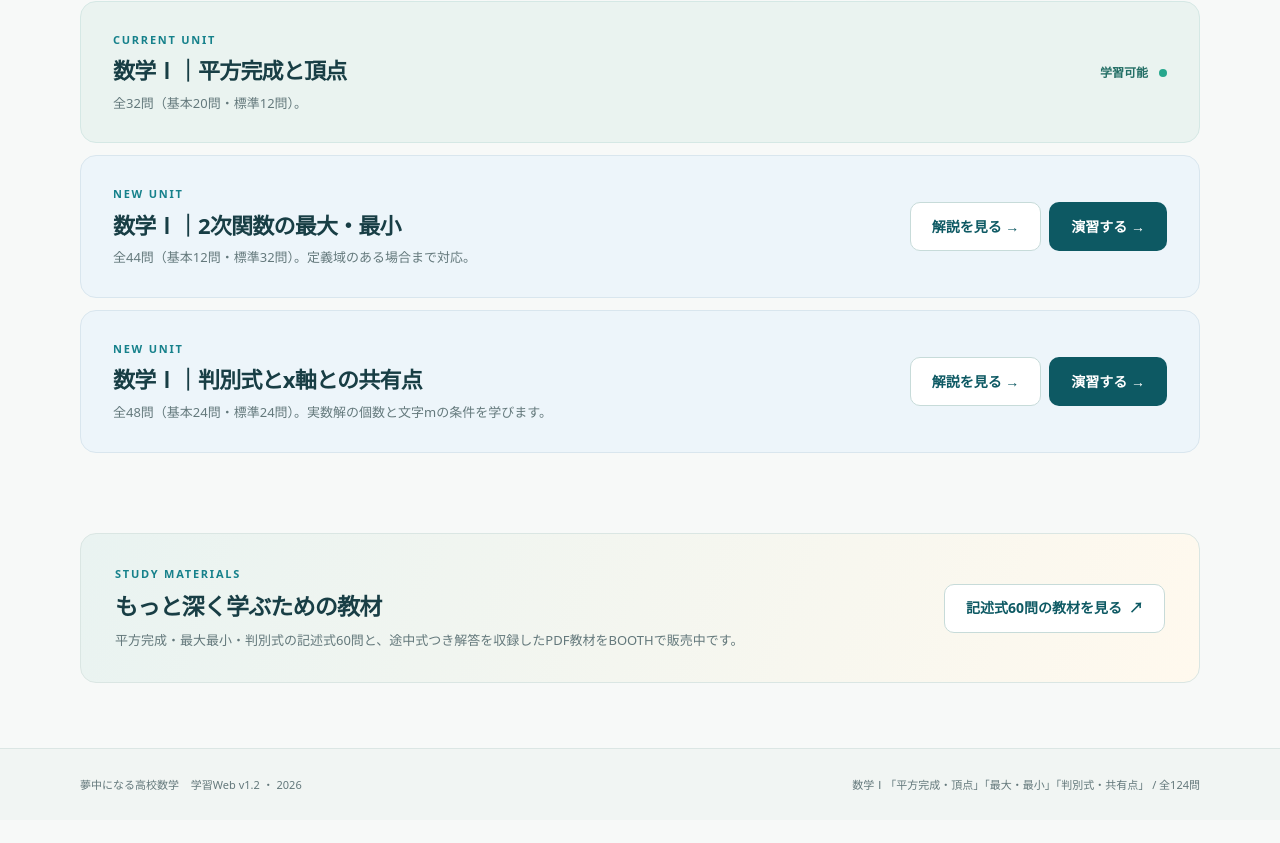
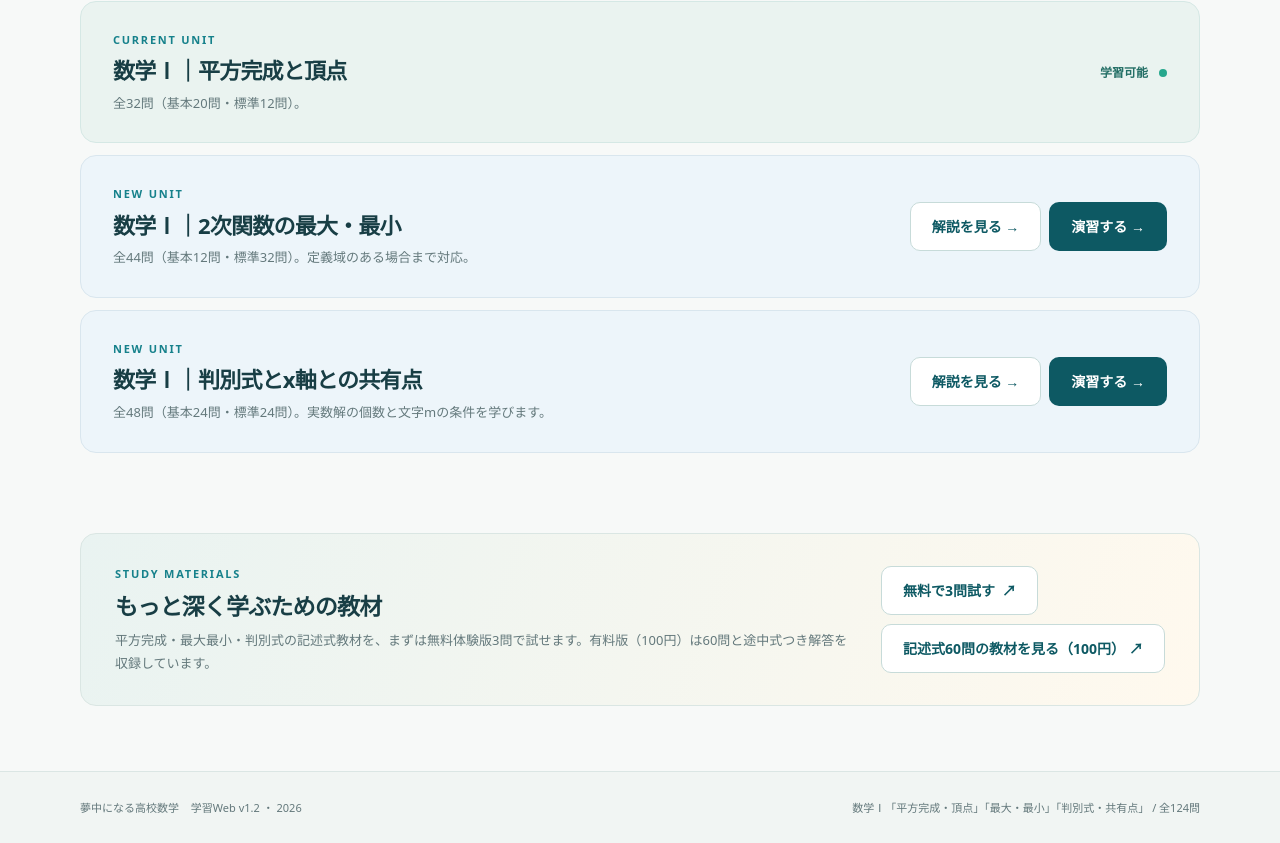
Before and after one commit to dokkurou1214-lgtm/muchu-kokosugaku, a plain HTML site: page index.html in a window 1280 px wide. Shown: the part 1145-1988 px from the top of the page. Before the commit the page ends 1965 px from the top, so only its background shows below. Drawn offline with Linux system fonts and the light colour scheme.

Commit message:
Add free three-question BOOTH trial alongside paid material

```diff
--- a/index.html
+++ b/index.html
@@ -199,7 +199,7 @@
       <div class="list-card"><h2>学習記録の管理</h2><p>記録はこの端末・ブラウザ内にだけ保存します。別端末へ引き継ぐ場合はJSONを保存し、移行先で読み込んでください。</p><div class="record-buttons"><button class="btn btn-outline" type="button" id="export-records">JSONを書き出す</button><label class="btn btn-outline file-label">JSONを読み込む <input type="file" id="import-records" accept=".json,application/json"></label><button class="btn btn-danger" type="button" id="clear-records">記録を削除</button></div><p class="small-help">取り込みは既存の記録を上書きします。取り込み前に書き出しを推奨します。</p></div>
     </section>
 
-    <section class="booth-section" aria-labelledby="booth-title"><div><p class="eyebrow">STUDY MATERIALS</p><h2 id="booth-title">もっと深く学ぶための教材</h2><p>平方完成・最大最小・判別式の記述式60問と、途中式つき解答を収録したPDF教材をBOOTHで販売中です。</p></div><a class="btn btn-outline" href="https://studyworks.booth.pm/items/9057507" target="_blank" rel="noopener noreferrer">記述式60問の教材を見る <span class="sr-only">（別のタブで開く）</span> ↗</a></section>
+    <section class="booth-section" aria-labelledby="booth-title"><div><p class="eyebrow">STUDY MATERIALS</p><h2 id="booth-title">もっと深く学ぶための教材</h2><p>平方完成・最大最小・判別式の記述式教材を、まずは無料体験版3問で試せます。有料版（100円）は60問と途中式つき解答を収録しています。</p></div><div class="record-buttons" style="flex:0 1 320px;min-width:0;max-width:100%"><a class="btn btn-outline" style="white-space:normal" href="https://studyworks.booth.pm/items/9065246" target="_blank" rel="noopener noreferrer">無料で3問試す <span class="sr-only">（別のタブで開く）</span> ↗</a><a class="btn btn-outline" style="white-space:normal" href="https://studyworks.booth.pm/items/9057507" target="_blank" rel="noopener noreferrer">記述式60問の教材を見る（100円） <span class="sr-only">（別のタブで開く）</span> ↗</a></div></section>
   </main>
   <footer class="site-footer"><div class="container"><p>夢中になる高校数学 <span>学習Web v1.2 ・ 2026</span></p><p>数学Ⅰ「平方完成・頂点」「最大・最小」「判別式・共有点」 / 全124問</p></div></footer>
 </body>
```
